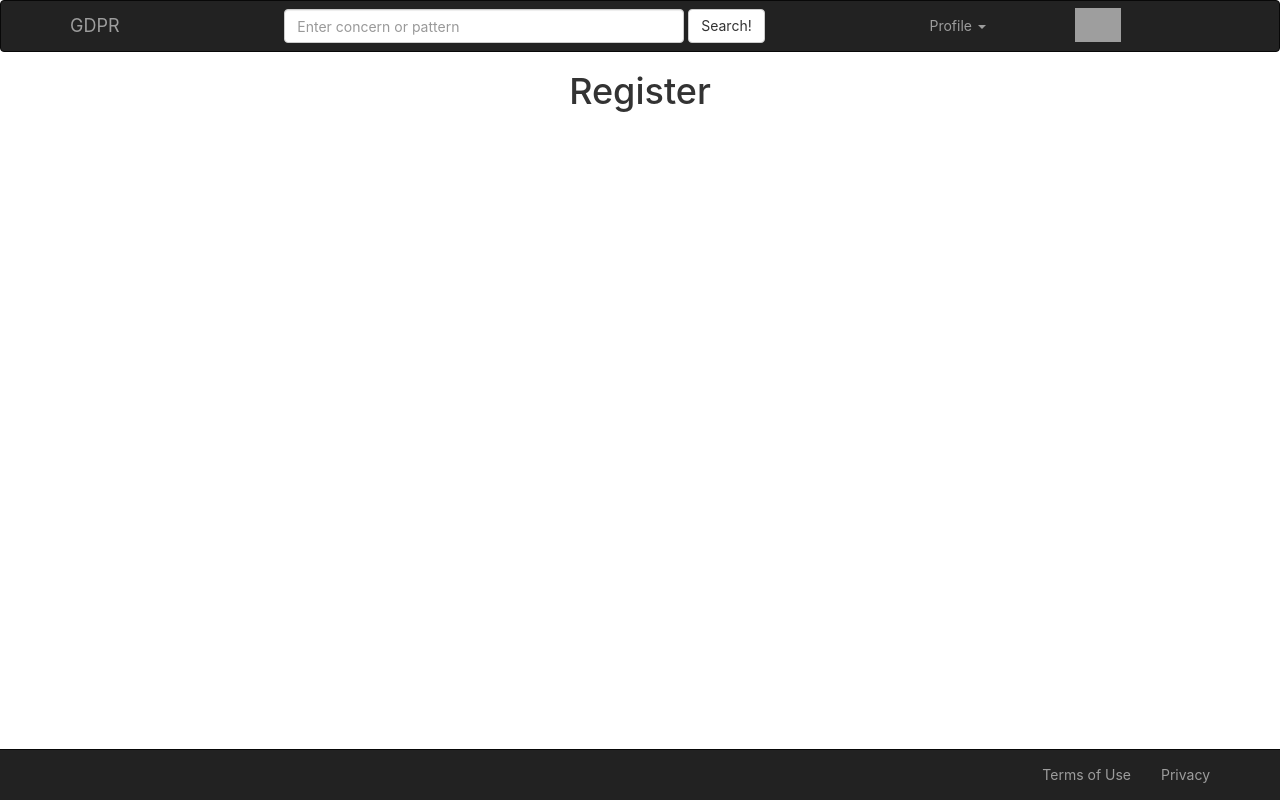
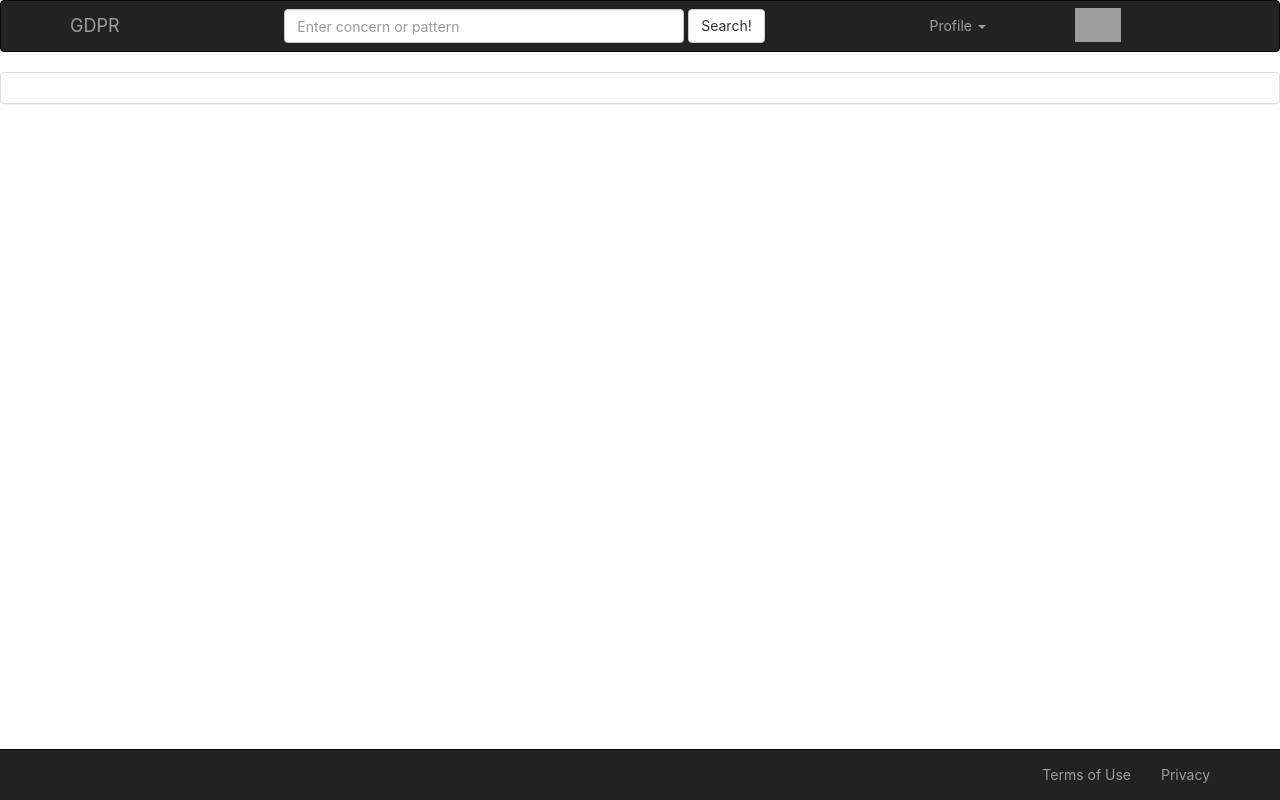
Before and after one commit to Tunc88/GDPR_Heroku, a React (Create React App) app in the folder client/: page /register in a window 1280 px wide. Built offline with nearby package versions, Linux system fonts and the light colour scheme; grey boxes are pictures that could not be loaded.

Commit message:
register

```diff
--- a/client/src/components/layout/Register.js
+++ b/client/src/components/layout/Register.js
@@ -1,10 +1,15 @@
 import React, { Component } from "react";
+import { Panel } from "react-bootstrap";
+
+import "./Register.css";
 
 export default class Register extends Component {
   render() {
     return (
       <div>
-        <h1>Register</h1>
+        <Panel>
+          <Panel.Body />
+        </Panel>
       </div>
     );
   }
```
Also changed, not shown: 1 other file (tests, documents, lock files or other folders).
